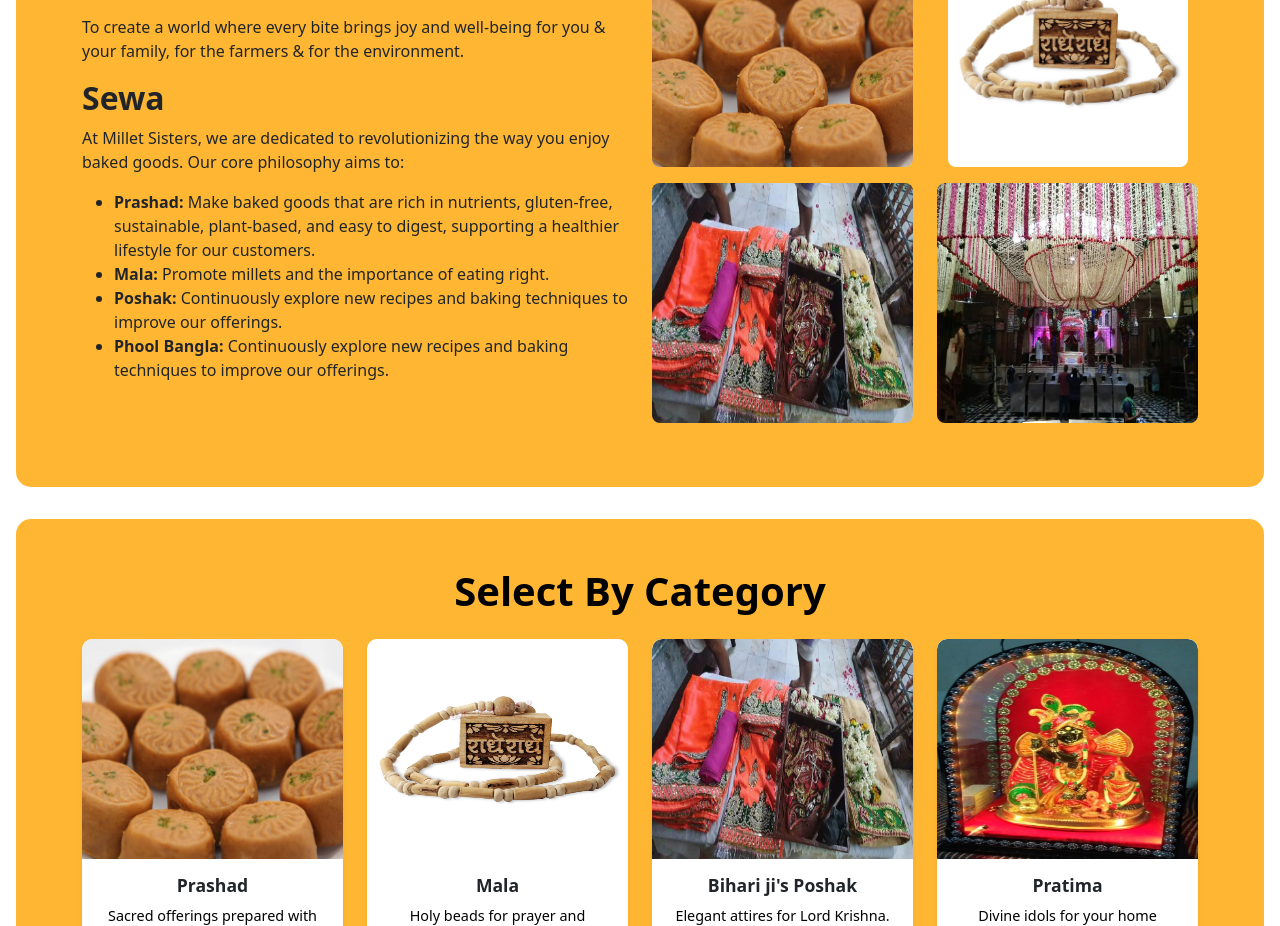
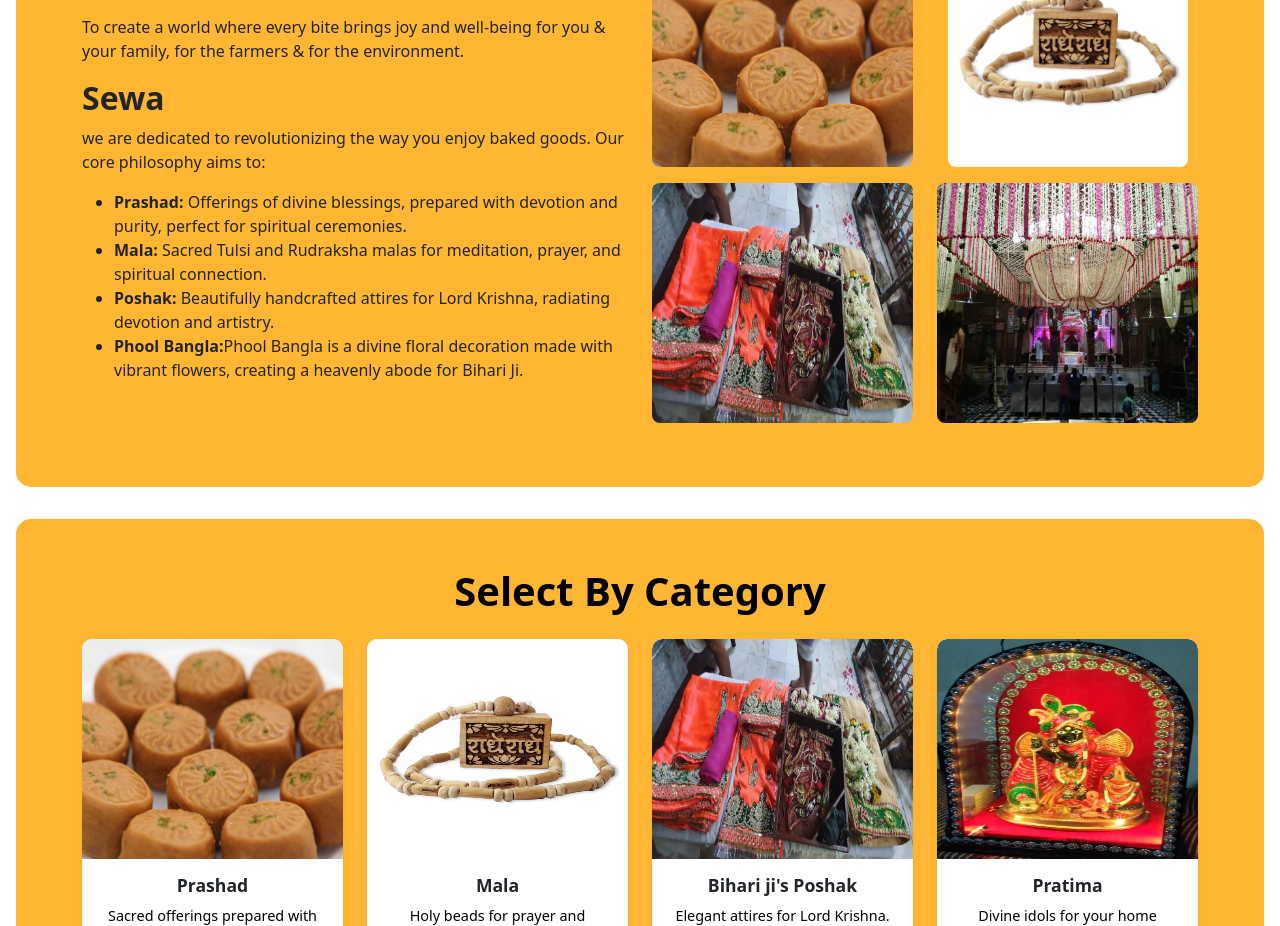
Before and after one commit to AAbhishek1234/Bankebihariwebsite, a React (Create React App) app: page / in a window 1280 px wide. Shown: the part 2700-3626 px from the top of the page. Built offline with nearby package versions, Linux system fonts and the light colour scheme.

Commit message:
all link description update

```diff
--- a/src/components/Welcome.jsx
+++ b/src/components/Welcome.jsx
@@ -18,26 +18,21 @@ const Welcome = () => {
             {/* Sewa Section */}
             <h2 style={{ fontWeight: "bold" }}>Sewa</h2>
             <p>
-              At Millet Sisters, we are dedicated to revolutionizing the way you
+           we are dedicated to revolutionizing the way you
               enjoy baked goods. Our core philosophy aims to:
             </p>
             <ul>
               <li>
-                <strong>Prashad:</strong> Make baked goods that are rich in
-                nutrients, gluten-free, sustainable, plant-based, and easy to
-                digest, supporting a healthier lifestyle for our customers.
+                <strong>Prashad:</strong> Offerings of divine blessings, prepared with devotion and purity, perfect for spiritual ceremonies.
               </li>
               <li>
-                <strong>Mala:</strong> Promote millets and the importance of
-                eating right.
+                <strong>Mala:</strong> Sacred Tulsi and Rudraksha malas for meditation, prayer, and spiritual connection.
               </li>
               <li>
-                <strong>Poshak:</strong> Continuously explore new recipes and
-                baking techniques to improve our offerings.
+                <strong>Poshak:</strong> Beautifully handcrafted attires for Lord Krishna, radiating devotion and artistry.
               </li>
               <li>
-                <strong>Phool Bangla:</strong> Continuously explore new recipes
-                and baking techniques to improve our offerings.
+                <strong>Phool Bangla:</strong>Phool Bangla is a divine floral decoration made with vibrant flowers, creating a heavenly abode for Bihari Ji.
               </li>
             </ul>
           </Col>
```
